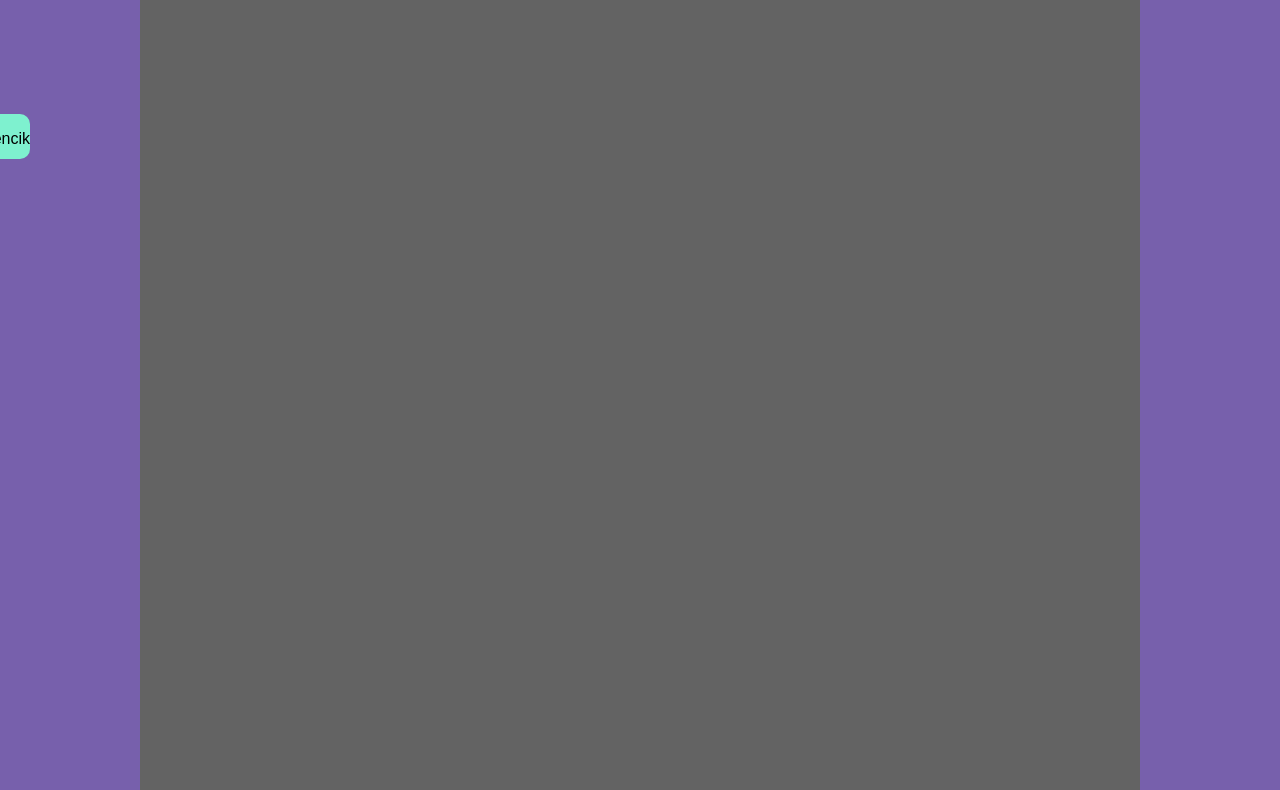
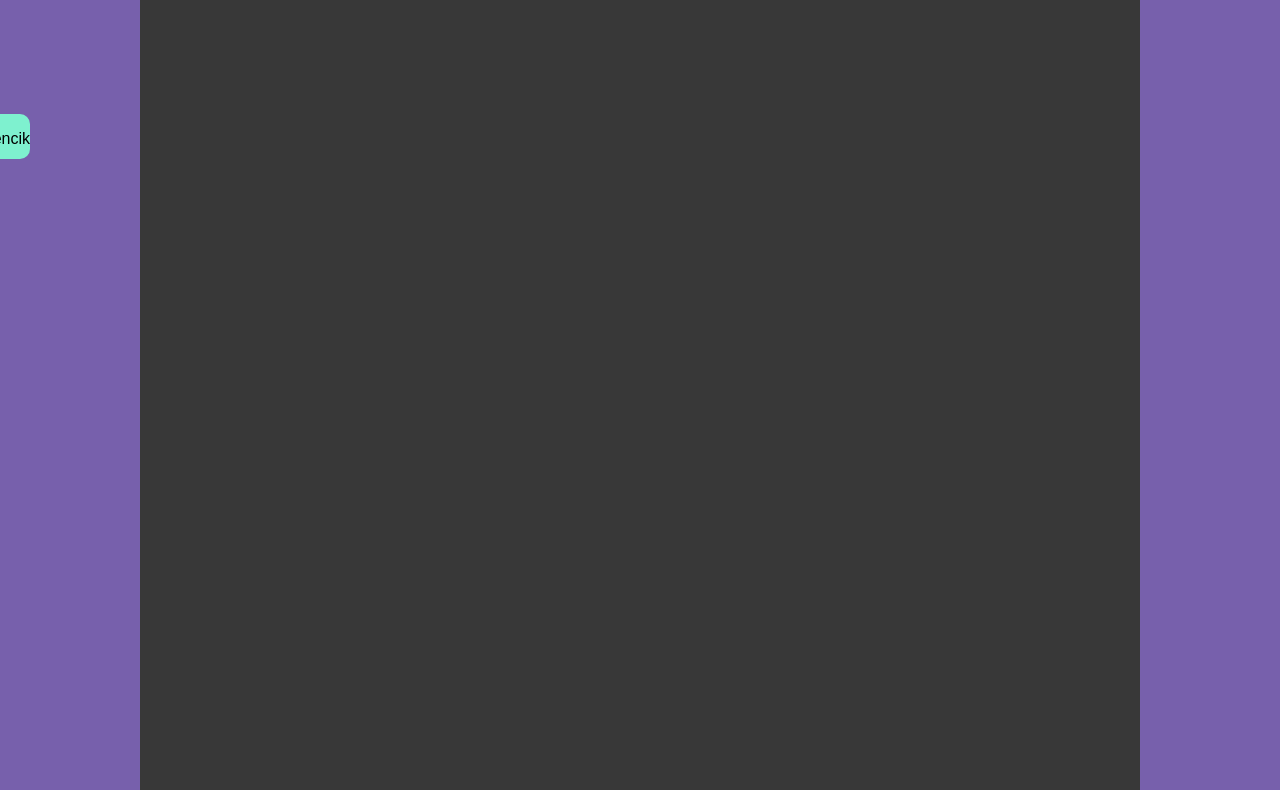
Before and after one commit to wojtuszek/wojciech.github.io, a plain HTML site: page index.html in a window 1280 px wide. Shown: the part 86-876 px from the top of the page. Drawn offline with Linux system fonts and the light colour scheme.

Commit message:
Update css.css

```diff
--- a/css.css
+++ b/css.css
@@ -7,7 +7,7 @@ h1{
     color: black;
 }
 body{
-    background-color: rgb(99, 99, 99);
+    background-color: rgb(56, 56, 56);
     font-family: Arial, Helvetica, sans-serif;
     margin: 3px auto;
     width: 1000px;
```
